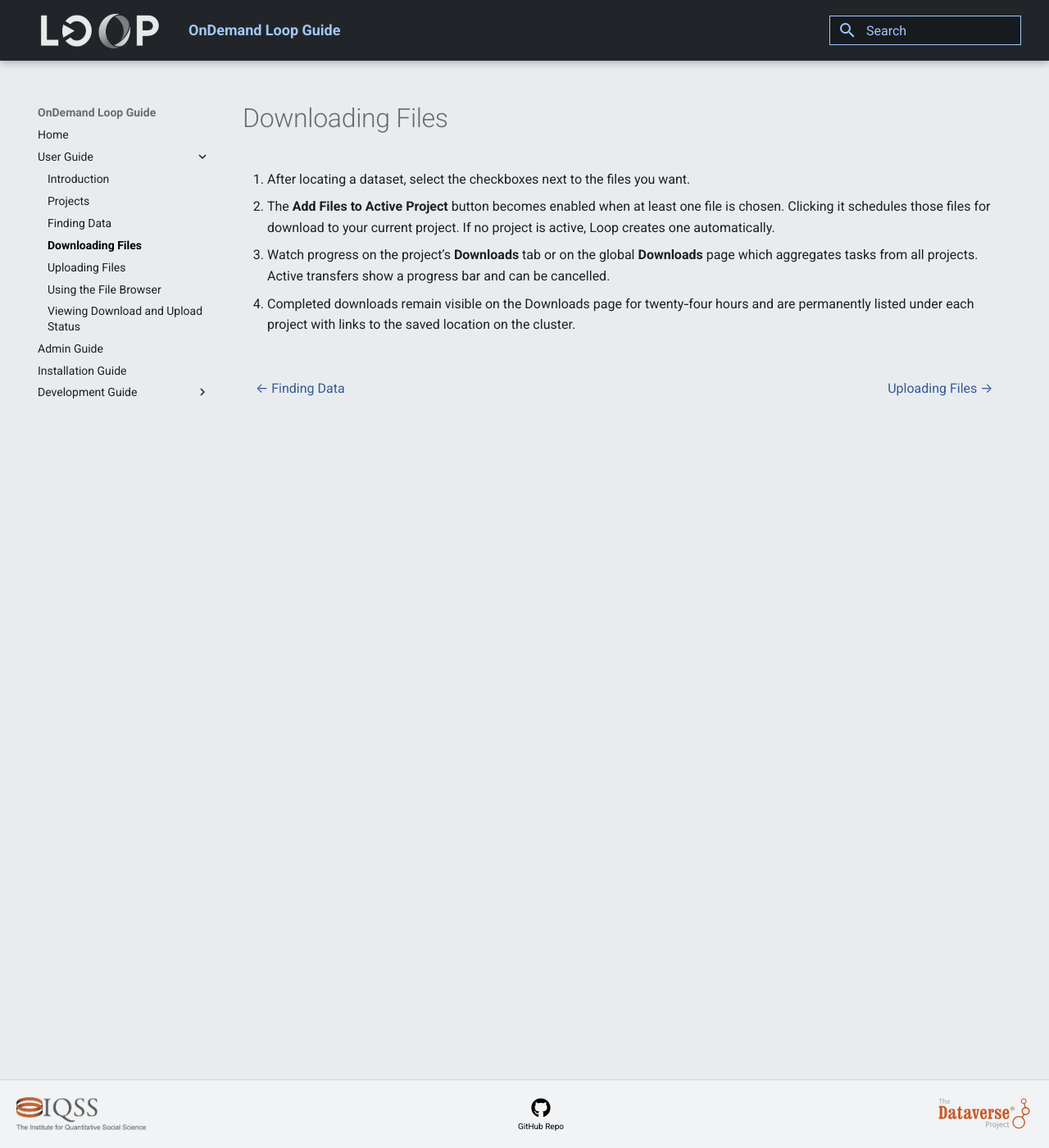
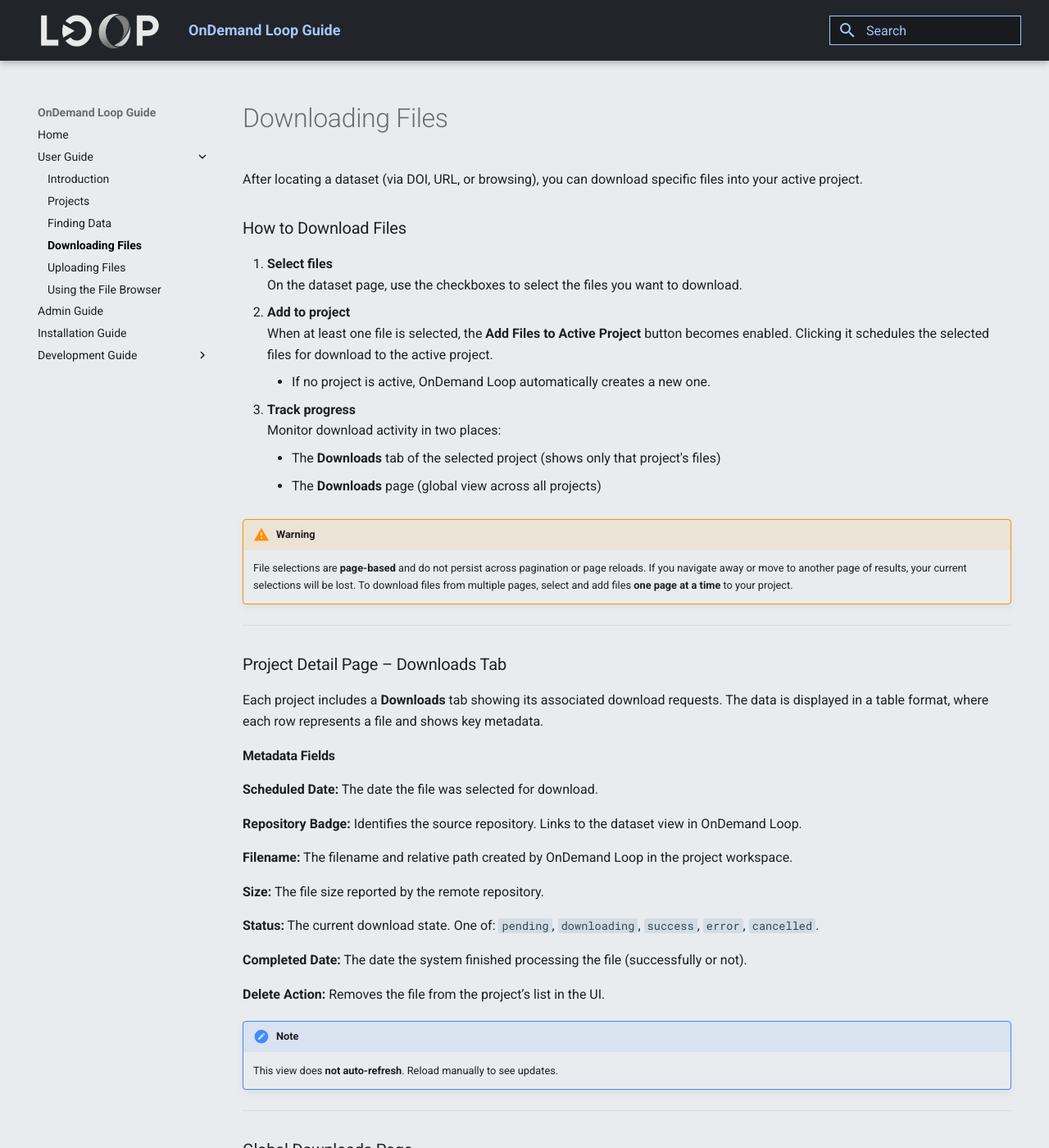
Before and after one commit to theam/aday-ondemand-loop, an MkDocs documentation site: the page built from docs/guide/content/user_guide/downloading_files.md, in a window 1280 px wide and 1400 px high. Shown: the whole window at 82% size. Built offline with MkDocs 1.6.1 and Material for MkDocs 9.7.7, drawn with Linux system fonts in a browser that asks for light colours; some of the changed text lies outside the part shown.

Commit message:
feat: Added User Guide - Downloads section (#277)

```diff
--- a/docs/guide/content/user_guide/downloading_files.md
+++ b/docs/guide/content/user_guide/downloading_files.md
@@ -1,6 +1,120 @@
 # Downloading Files
 
-1. After locating a dataset, select the checkboxes next to the files you want.
-2. The **Add Files to Active Project** button becomes enabled when at least one file is chosen. Clicking it schedules those files for download to your current project. If no project is active, Loop creates one automatically.
-3. Watch progress on the project’s **Downloads** tab or on the global **Downloads** page which aggregates tasks from all projects. Active transfers show a progress bar and can be cancelled.
-4. Completed downloads remain visible on the Downloads page for twenty‑four hours and are permanently listed under each project with links to the saved location on the cluster.
+After locating a dataset (via DOI, URL, or browsing), you can download specific files into your active project.
+
+### How to Download Files
+
+1. **Select files**
+   On the dataset page, use the checkboxes to select the files you want to download.
+2. **Add to project**
+   When at least one file is selected, the **Add Files to Active Project** button becomes enabled. Clicking it schedules the selected files for download to the active project.
+    - If no project is active, OnDemand Loop automatically creates a new one.
+3. **Track progress**
+   Monitor download activity in two places:
+    - The **Downloads** tab of the selected project (shows only that project's files)
+    - The **Downloads** page (global view across all projects)
+
+!!! warning
+
+    File selections are **page-based** and do not persist across pagination or page reloads.
+    If you navigate away or move to another page of results, your current selections will be lost.
+    To download files from multiple pages, select and add files **one page at a time** to your project.
+
+---
+
+### Project Detail Page – Downloads Tab
+
+Each project includes a **Downloads** tab showing its associated download requests.
+The data is displayed in a table format, where each row represents a file and shows key metadata.
+
+#### Metadata Fields
+
+**Scheduled Date:** The date the file was selected for download.
+
+**Repository Badge:** Identifies the source repository. Links to the dataset view in OnDemand Loop.
+
+**Filename:** The filename and relative path created by OnDemand Loop in the project workspace.
+
+**Size:** The file size reported by the remote repository.
+
+**Status:** The current download state. One of: `pending`, `downloading`, `success`, `error`, `cancelled`.
+
+**Completed Date:** The date the system finished processing the file (successfully or not).
+
+**Delete Action:** Removes the file from the project’s list in the UI.
+
+!!! note
+
+    This view does **not auto-refresh**. Reload manually to see updates.
+
+---
+
+### Global Downloads Page
+
+The **Downloads** page provides a real-time view of all download tasks across all projects.
+It is updated automatically every **5 seconds** and reflects the most recent activity at the top.
+
+#### Metadata Fields
+
+**Link to File Location:** A direct link to the downloaded file on the HPC filesystem (within the project workspace).
+
+**Scheduled Date:** The date and time the file was added to the download queue.
+
+**Repository Badge:** Shows the source repository. Helps identify origin at a glance.
+
+**Project Name:** The project the file belongs to. Click to open the project detail page.
+
+**Filename:** The name and relative path assigned to the file by OnDemand Loop.
+
+**Size:** The file size as reported by the remote repository.
+
+**Progress Bar:** A visual indicator shown when status is `downloading`. Updates every 5 seconds.
+
+**Status:** The current download state. One of: `pending`, `downloading`, `success`, `error`, `cancelled`.
+
+**Cancel Action:** Lets you cancel files in `pending` or `downloading` state. Not available once completed.
+
+
+#### Behavior
+
+- Files are **queued** when system resources are busy (`pending` state).
+- Downloads in progress show a **progress bar**, updated every 5 seconds.
+- Completed downloads remain visible for **24 hours** in the global view.
+- After that, they are only listed in the project's Downloads tab.
+- The list is sorted in this order:
+    1. Active downloads (`downloading`)
+    2. Pending downloads
+    3. Completed downloads (most recent first)
+
+!!! warning
+
+    Files cannot be deleted directly from the global **Downloads** page.
+    To remove a file from the UI, navigate to its project and use the **Delete** action in the **Downloads** tab.
+    You can quickly access the project detail page by clicking on the project name in the table.
+
+---
+
+### Duplicate Downloads
+
+If the same file is added to a project more than once, OnDemand Loop will download it again using a modified filename:
+<pre><code>original_file.csv
+original_file_01.csv
+original_file_02.csv
+</code></pre>
+
+
+Each version is treated as a separate task and stored independently.
+
+---
+
+### Best Practices
+
+- Always check the **active project** before selecting files — downloads are assigned automatically.
+- Use the **global Downloads page** to monitor multiple datasets or repositories.
+- If a file is no longer needed, cancel it before it starts downloading to free system resources.
+- Use the **project detail page** for cleaning up or reviewing file history.
+
+!!! note "No automatic retries"
+
+    No automatic retries are performed for failed downloads. You can reselect and add the file again manually if needed.
+    You can quickly access the file dataset page by clicking on the file reposiory badge in the **Downloads** tab
--- a/docs/guide/mkdocs.yml
+++ b/docs/guide/mkdocs.yml
@@ -30,7 +30,6 @@ nav:
       - Downloading Files: user_guide/downloading_files.md
       - Uploading Files: user_guide/uploading_files.md
       - Using the File Browser: user_guide/using_the_file_browser.md
-      - Viewing Download and Upload Status: user_guide/viewing_download_and_upload_status.md
   - Admin Guide: admin.md
   - Installation Guide: installation.md
   - Development Guide:
```
Also changed, not shown: docs/guide/content/user_guide/finding_data.md (+15 -9 lines), docs/guide/content/user_guide/viewing_download_and_upload_status.md (deleted, +0 -5 lines), 1 other file.
